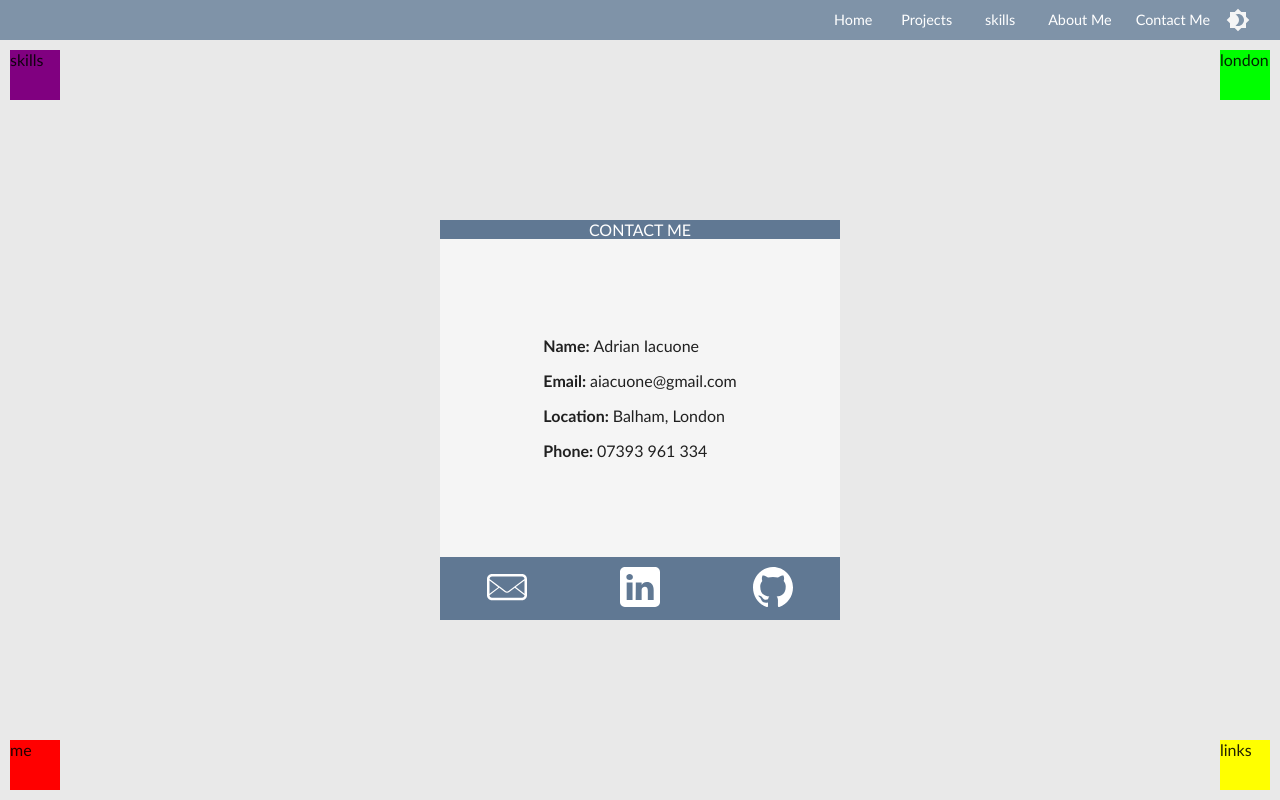
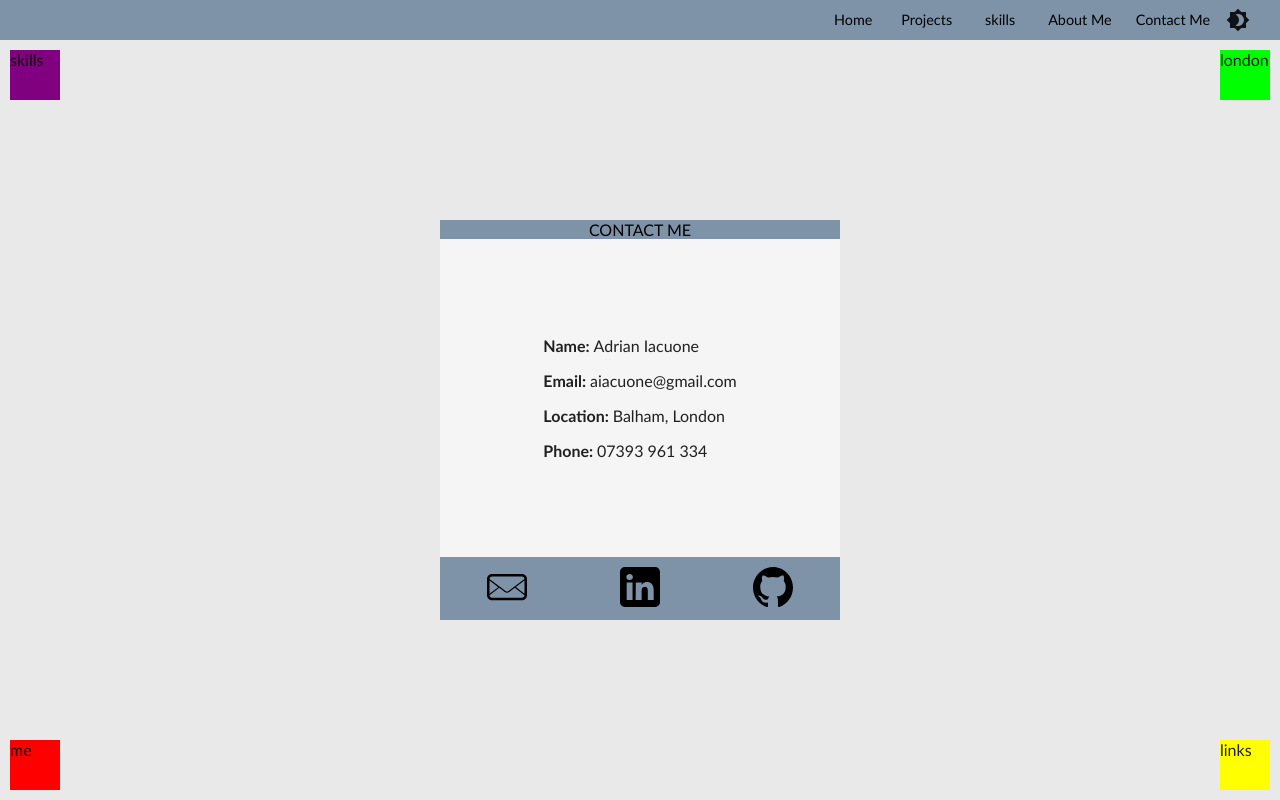
Before and after one commit to aiacuone/portfolio-v3, a Next.js app: page /contactMe in a window 1280 px wide. Built offline with nearby package versions, Linux system fonts and the light colour scheme; a web font is replaced by a local one.

Commit message:
made buttons on about me page dynamicly coloured

```diff
--- a/components/Layout.js
+++ b/components/Layout.js
@@ -200,6 +200,7 @@ export default function Layout({ children }) {
       navLink: {
         fontSize: '.9rem',
         textTransform: 'none',
+        color: darkMode ? 'white' : 'black',
         // background: 'red',
       },
     })
@@ -232,7 +233,7 @@ export default function Layout({ children }) {
               alignItems="center"
               style={{ height: '100%' }}>
               <Brightness4Icon
-                color="secondary"
+                color={!darkMode ? 'inherit' : 'secondary'}
                 onClick={() => setDarkMode(!darkMode)}
               />
             </Grid>
--- /dev/null
+++ b/components/icons/EmailIcon.js
@@ -0,0 +1,28 @@
+import React, { useContext } from 'react'
+
+export default function EmailIcon({ size, color }) {
+  return (
+    <svg
+      height={size}
+      width={size}
+      version="1.1"
+      id="Layer_1"
+      xmlns="http://www.w3.org/2000/svg"
+      xmlnsXlink="http://www.w3.org/1999/xlink"
+      x="0px"
+      y="0px"
+      viewBox="0 0 32 21"
+      style={{ enableBackground: 'new 0 0 32 21' }}
+      xmlSpace="preserve">
+      <style type="text/css">{`.st0{fill:${color}}`}</style>
+      <path
+        id="mail"
+        class="st0"
+        d="M28,0H4C1.8,0,0,1.8,0,4v13c0,2.2,1.8,4,4,4h24c2.2,0,4-1.8,4-4V4C32,1.8,30.2,0,28,0z M2,5.3l7,5.3
+	l-7,5.3V5.3z M30,17c0,1.1-0.9,2-2,2H4c-1.1,0-2-0.9-2-2l7.8-5.9l4.4,3.3c0.5,0.4,1.2,0.6,1.8,0.6c0.6,0,1.3-0.2,1.8-0.6l4.4-3.3
+	L30,17L30,17z M30,15.8l-7-5.3l7-5.3V15.8z M17.2,13.6C16.8,13.9,16.4,14,16,14s-0.9-0.1-1.2-0.4l-4.1-3.1L9.8,9.9L2,4v0
+	c0-1.1,0.9-2,2-2h24c1.1,0,2,0.9,2,2L17.2,13.6z"
+      />
+    </svg>
+  )
+}
--- /dev/null
+++ b/components/icons/GitHubIcon.js
@@ -0,0 +1,35 @@
+import React from 'react'
+
+export default function GitHubIcon({ size, color }) {
+  return (
+    <svg
+      height={size}
+      width={size}
+      fill={color}
+      version="1.1"
+      id="Layer_1"
+      xmlns="http://www.w3.org/2000/svg"
+      xmlnsXlink="http://www.w3.org/1999/xlink"
+      x="0px"
+      y="0px"
+      viewBox="0 0 448 448"
+      style={{ enableBackground: 'new 0 0 448 448' }}
+      xmlSpace="preserve">
+      <style type="text/css">
+        {`.st0{fill-rule:evenodd;clip-rule:evenodd;}`}
+      </style>
+      <g>
+        <path
+          class="st0"
+          d="M224,0C100.3,0,0,102.8,0,229.7c0,101.5,64.2,187.5,153.2,217.9c11.2,2.1,15.3-5,15.3-11.1
+       c0-5.5-0.2-19.9-0.3-39.1c-62.3,13.9-75.5-30.8-75.5-30.8C82.5,340.1,67.8,333,67.8,333c-20.3-14.3,1.5-14,1.5-14
+       c22.5,1.6,34.3,23.7,34.3,23.7c20,35.1,52.4,25,65.2,19.1c2-14.8,7.8-25,14.2-30.7c-49.7-5.8-102-25.5-102-113.5
+       c0-25.1,8.7-45.6,23-61.6c-2.3-5.8-10-29.2,2.2-60.8c0,0,18.8-6.2,61.6,23.5c17.9-5.1,37-7.6,56.1-7.7c19,0.1,38.2,2.6,56.1,7.7
+       c42.8-29.7,61.5-23.5,61.5-23.5c12.2,31.6,4.5,55,2.2,60.8c14.3,16.1,23,36.6,23,61.6c0,88.2-52.4,107.6-102.3,113.3
+       c8,7.1,15.2,21.1,15.2,42.5c0,30.7-0.3,55.5-0.3,63c0,6.1,4,13.3,15.4,11C383.9,417.1,448,331.1,448,229.7C448,102.8,347.7,0,224,0
+       z"
+        />
+      </g>
+    </svg>
+  )
+}
--- /dev/null
+++ b/components/icons/LinkedinIcon.js
@@ -0,0 +1,33 @@
+import React from 'react'
+
+export default function LinkedinIcon({ size, color }) {
+  return (
+    <svg
+      height={size}
+      width={size}
+      fill="white"
+      version="1.1"
+      id="Layer_1"
+      xmlnsSerif="http://www.serif.com/"
+      xmlns="http://www.w3.org/2000/svg"
+      xmlnsXlink="http://www.w3.org/1999/xlink"
+      x="0px"
+      y="0px"
+      viewBox="0 0 1080 1080"
+      style={{ enableBackground: 'new 0 0 1080 1080' }}
+      xmlSpace="preserve">
+      <style type="text/css">
+        {`.st0{fill-rule:evenodd;clip-rule:evenodd;}`}
+      </style>
+      <path
+        class="st0"
+        d="M948.1,0c72.8,0,131.9,59.1,131.9,131.9v816.1c0,72.8-59.1,131.9-131.9,131.9H131.9C59.1,1080,0,1020.9,0,948.1
+   V131.9C0,59.1,59.1,0,131.9,0L948.1,0L948.1,0z M338.5,892.9V416.7H180.2v476.1H338.5z M909.1,892.9v-273
+   c0-146.2-78.1-214.3-182.2-214.3c-84,0-121.6,46.2-142.6,78.6v-67.4H426.1c2.1,44.7,0,476.1,0,476.1h158.2V627
+   c0-14.2,1-28.5,5.2-38.6c11.4-28.4,37.5-57.9,81.2-57.9c57.2,0,80.2,43.7,80.2,107.7v254.7H909.1L909.1,892.9z M260.4,187.1
+   c-54.2,0-89.5,35.6-89.5,82.3c0,45.7,34.3,82.3,87.4,82.3h1c55.2,0,89.5-36.6,89.5-82.3C347.8,222.8,314.6,187.2,260.4,187.1
+   L260.4,187.1z"
+      />
+    </svg>
+  )
+}
--- /dev/null
+++ b/components/icons/PhoneIcon.js
@@ -0,0 +1,25 @@
+import React from 'react'
+
+export default function PhoneIcon({ size, color }) {
+  return (
+    <svg
+      fill={color}
+      height={size}
+      width={size}
+      version="1.1"
+      id="Layer_1"
+      xmlns="http://www.w3.org/2000/svg"
+      xmlnsXlink="http://www.w3.org/1999/xlink"
+      x="0px"
+      y="0px"
+      viewBox="0 0 23 23"
+      style={{ enableBackground: 'new 0 0 23 23' }}
+      xmlSpace="preserve">
+      <path
+        d="M17.2,14.9c-0.4-0.2-0.9-0.2-1.3,0l-2,1.2c-0.5,0.3-1,0.2-1.5-0.1c-0.7-0.6-1.9-1.5-2.9-2.5s-2-2.2-2.5-2.9
+   c-0.3-0.4-0.4-1-0.1-1.4l1.2-2c0.2-0.4,0.2-0.9,0-1.3l-3-5.1C4.8,0.1,4.2-0.1,3.7,0c-0.5,0.1-1.2,0.5-2,1.2
+   c-2.3,2.3-3.5,6.2,5.2,14.9s12.6,7.5,14.9,5.2c0.7-0.7,1.1-1.4,1.2-2c0.1-0.6-0.1-1.1-0.6-1.4C21.1,17.2,18.5,15.6,17.2,14.9z"
+      />
+    </svg>
+  )
+}
--- a/components/icons/index.js
+++ b/components/icons/index.js
@@ -1,5 +1,17 @@
 import HobbiesIcon from './HobbiesIcon'
 import StoryIcon from './StoryIcon'
 import WorkIcon from './WorkIcon'
+import EmailIcon from './EmailIcon'
+import LinkedinIcon from './LinkedinIcon'
+import GitHubIcon from './GitHubIcon'
+import PhoneIcon from './PhoneIcon'
 
-export { HobbiesIcon, StoryIcon, WorkIcon }
+export {
+  HobbiesIcon,
+  StoryIcon,
+  WorkIcon,
+  EmailIcon,
+  LinkedinIcon,
+  GitHubIcon,
+  PhoneIcon,
+}
--- a/pages/aboutMe.js
+++ b/pages/aboutMe.js
@@ -164,7 +164,7 @@ export default function aboutMe() {
       },
       mainContainer: {
         gridArea: '2/2/11/10',
-        // background: 'grey',
+
         overflowY: 'scroll',
         padding: '10px',
         zIndex: 50,
@@ -172,7 +172,6 @@ export default function aboutMe() {
       },
       hamburgerGap: {
         gridArea: '2/10/11/11',
-        // background: 'lime',
       },
     })
     const classes = useStyles()
--- a/pages/contactMe.js
+++ b/pages/contactMe.js
@@ -6,6 +6,12 @@ import Image from 'next/image'
 import Typography from '@mui/material/Typography'
 import Link from 'next/link'
 import { useTheme } from '@mui/material/styles'
+import {
+  GitHubIcon,
+  EmailIcon,
+  LinkedinIcon,
+  PhoneIcon,
+} from '../components/icons'
 
 export default function contactMe() {
   const theme = useTheme()
@@ -16,6 +22,7 @@ export default function contactMe() {
     main: primaryColor,
     dark: primaryDarkColor,
     paper: backgroundColor,
+    light: primaryLightColor,
   } = theme.palette.primary
   const { textLight: textLightBackground, textDark: textDarkBackground } =
     theme.palette.background
@@ -26,7 +33,12 @@ export default function contactMe() {
     root: { height: '100%', width: '100%', backgroundColor },
     // button: { margin: '10px 0', background: 'red' },
     button: {
-      zIndex: 3,
+      // zIndex: 3,
+      // flexGrow: 1,
+      // background: 'red',
+      // height: 30,
+      // width: 30,
+      // height: '30%',
     },
     mainContentContainer: {
       // width: '70%',
@@ -36,26 +48,28 @@ export default function contactMe() {
   const classesRoot = useStylesRoot()
 
   const Buttons = ({ size }) => {
-    const props = { height: size, width: size }
+    // const props = { height: size, width: size }
     return contactsArr.map((item, index) => {
       const { image, link } = contactsObj[item]
       if (!isPhone && item == 'phone') return
 
-      function handleClick() {}
+      const buttonObj = {
+        email: <EmailIcon size={size} color={darkMode ? 'white' : 'black'} />,
+        linkedin: (
+          <LinkedinIcon size={size} color={darkMode ? 'white' : 'black'} />
+        ),
+        gitHub: <GitHubIcon size={size} color={darkMode ? 'white' : 'black'} />,
+        phone: <PhoneIcon size={size} color={darkMode ? 'white' : 'black'} />,
+      }
+
+      const icon = buttonObj[item]
 
       return (
-        <Link href={link}>
-          <a target="_blank">
-            <Image
-              onClick={handleClick}
-              key={item.name + index}
-              className={classesRoot.button}
-              src={image}
-              layout="fixed"
-              {...props}
-            />
-          </a>
-        </Link>
+        <Grid item className={classesRoot.button}>
+          <Link href={link}>
+            <a target="_blank">{icon}</a>
+          </Link>
+        </Grid>
       )
     })
   }
@@ -115,13 +129,13 @@ export default function contactMe() {
       },
       buttonContainer: {
         gridArea: '3/1/4/2',
-        background: primaryColor,
+        background: darkMode ? primaryColor : primaryLightColor,
         padding: '10px 0',
       },
       header: {
         gridArea: '1/1/2/2',
-        background: primaryColor,
-        color: 'white',
+        background: darkMode ? primaryColor : primaryLightColor,
+        color: darkMode ? 'white' : 'black',
       },
     })
     const classes = useStyles()
@@ -176,7 +190,7 @@ export default function contactMe() {
       header: {
         gridArea: '1/2/2/10',
         background: primaryColor,
-        color: 'white',
+        color: darkMode ? 'white' : 'black',
       },
       mainContainer: {
         gridArea: '2/2/11/10',
@@ -205,7 +219,7 @@ export default function contactMe() {
           className={classes.buttonContainer}
           container
           direction="column">
-          <Buttons size={35} />
+          <Buttons size={40} />
         </Grid>
         <Grid
           className={classes.mainContainer}
@@ -225,7 +239,7 @@ export default function contactMe() {
         width: '100%',
         height: '100%',
         display: 'grid',
-        gridTemplateRows: `${secondHeaderHeightPortrait}px 30px repeat(16,1fr) 45px ${
+        gridTemplateRows: `${secondHeaderHeightPortrait}px 30px repeat(16,1fr) auto ${
           hamburger.padding * 2 + hamburger.width
         }px `,
         gridTemplateColumns: 'repeat(10,1fr)',
@@ -233,7 +247,7 @@ export default function contactMe() {
       header: {
         gridArea: '1/1/2/11',
         background: primaryColor,
-        color: 'white',
+        color: darkMode ? 'white' : 'black',
       },
       mainContainer: {
         gridArea: '2/1/19/11',
@@ -242,6 +256,7 @@ export default function contactMe() {
       buttonContainer: {
         gridArea: '19/1/20/11',
         background: primaryColor,
+        padding: '5px',
       },
       hamburgerGap: {
         gridArea: '20/1/21/11',
@@ -270,8 +285,9 @@ export default function contactMe() {
           className={classes.buttonContainer}
           container
           justifyContent="space-around"
-          alignItems="center">
-          <Buttons size={30} />
+          // alignItems="center"
+        >
+          <Buttons size={40} />
         </Grid>
         <Grid className={classes.hamburgerGap} />
       </Grid>
--- a/styles/globals.css
+++ b/styles/globals.css
@@ -4,10 +4,7 @@ html,
 body {
   height: 100%;
   width: 100%;
-  /* background: lime; */
-  /* font-family: 'Segoe UI', Tahoma, Geneva, Verdana, sans-serif; */
   font-family: 'Calibri';
-  /* font-family: test; */
 }
 
 a {
@@ -23,8 +20,6 @@ a {
 
 #__next {
   height: 100%;
-  /* height: 100vh; */
   width: 100%;
-  background: lime;
   min-height: -webkit-fill-available;
 }
```
Also changed, not shown: public/images/contact/phone.svg.
